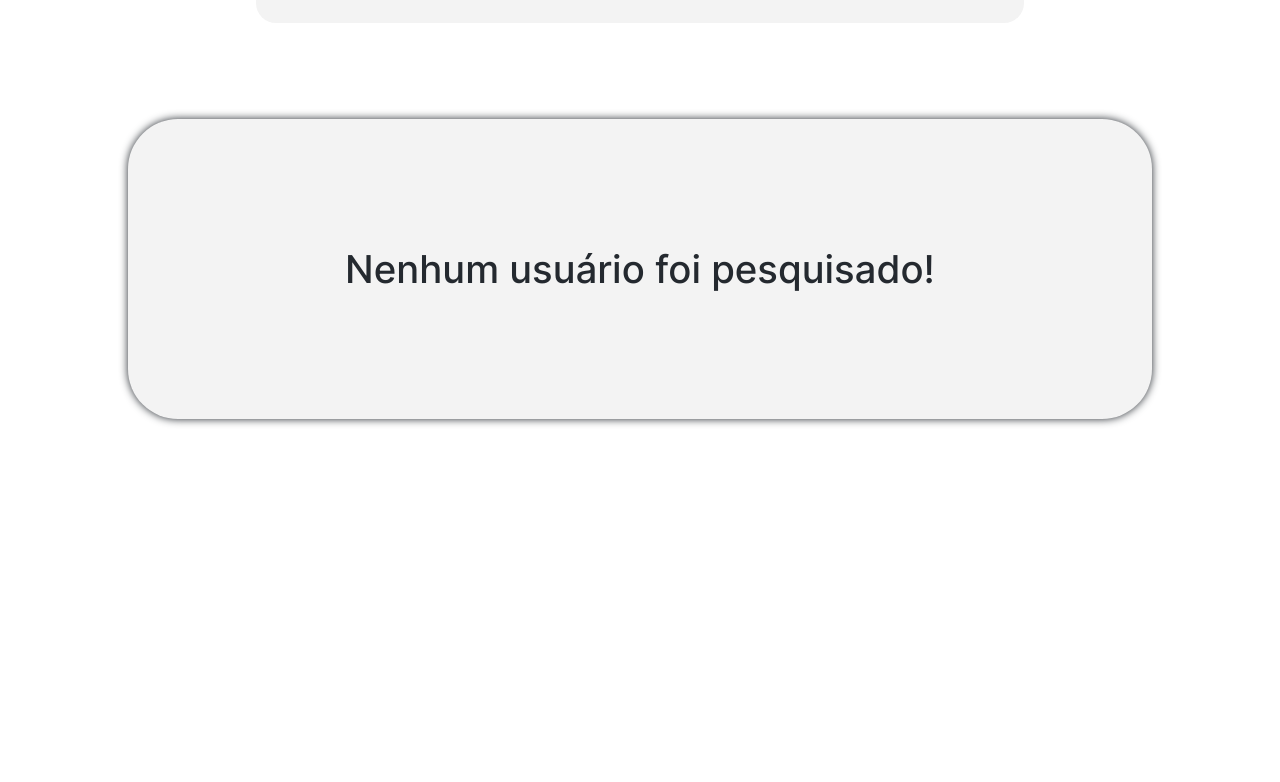
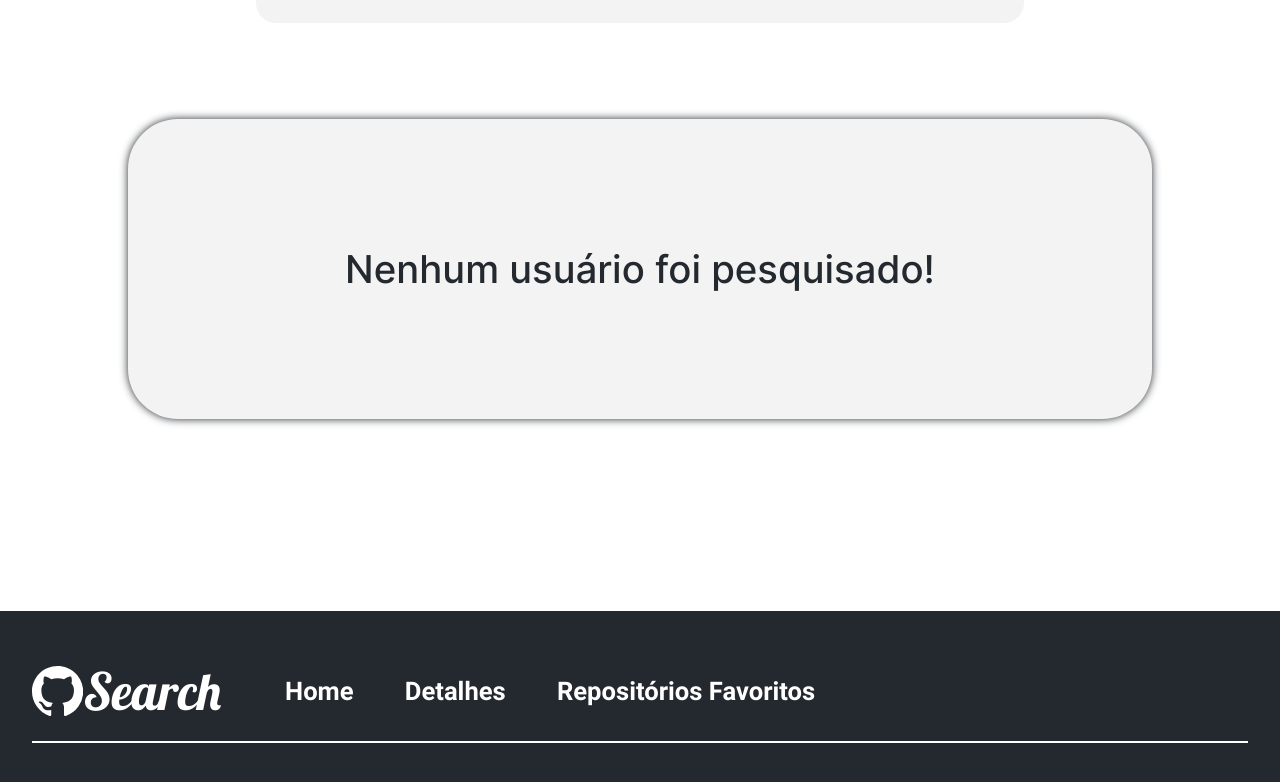
Before and after one commit to FeBassetto/Github_search, a React (Create React App) app: page / in a window 1280 px wide. Shown: the part 476-1258 px from the top of the page. Before the commit the page ends 991 px from the top, so only its background shows below. Built offline with nearby package versions, Linux system fonts and the light colour scheme.

Commit message:
TopFooterFinalizado

```diff
--- a/src/components/Footer/Footer.css
+++ b/src/components/Footer/Footer.css
@@ -0,0 +1,12 @@
+.footer{
+    height: 18vw;
+    width: 100%;
+
+    padding: 2rem;
+
+    box-sizing: border-box;
+
+    display: flex;
+    flex-direction: column;
+    align-items: center;
+}
--- a/src/components/Footer/Footer.jsx
+++ b/src/components/Footer/Footer.jsx
@@ -1,14 +1,20 @@
 import React from "react";
+import './Footer.css'
+import styled from 'styled-components';
+import TopFooter from "./TopFooter/TopFooter";
 
-
+const StyledFooter = styled.footer`
+    color:${props => props.theme.headerText};
+    background-color: ${props => props.theme.dark}
+`
 
 const Footer = () => {
 
 
     return(
-        <footer>
-
-        </footer>
+        <StyledFooter className="footer">
+            <TopFooter/>
+        </StyledFooter>
     )
 }
 
--- /dev/null
+++ b/src/components/Footer/TopFooter/TopFooter.css
@@ -0,0 +1,42 @@
+.topFooter{
+    color: inherit;
+
+    height: 60%;
+    width: 100%;
+
+
+    box-sizing: border-box;
+
+    display: flex;
+    flex-direction: row;
+    align-items: center;
+
+    border-bottom: 2px solid #ffffff;
+}
+
+.topFooter > *:first-child:hover{
+    opacity: .7;
+}
+
+.footerNavigation{
+    padding: 0 5vw;
+    width: 60%;
+}
+
+.footerList{
+    display: flex;
+    flex-direction: row;
+    gap: 0 4vw;
+}
+
+.footerItem a{
+    text-decoration: none;
+    color: inherit;
+
+    font-size: 2vw;
+    font-family: RobotoBold;
+}
+
+.footerItem a:hover{
+    opacity: .7;
+}
--- /dev/null
+++ b/src/components/Footer/TopFooter/TopFooter.jsx
@@ -0,0 +1,37 @@
+import React from "react";
+import './TopFooter.css'
+import Logo from './../../Header/Logo/Logo';
+import { Link } from "react-router-dom";
+
+
+const TopFooter = () => {
+
+
+
+    return (
+        <div className="topFooter">
+            <Logo />
+            <nav className="footerNavigation">
+                <ul className="footerList">
+                    <li className="footerItem">
+                        <Link to="/">
+                            Home
+                        </Link>
+                    </li>
+                    <li className="footerItem">
+                    <Link to="/detalhes">
+                        Detalhes
+                    </Link>
+                    </li>
+                    <li className="footerItem">
+                    <Link to="favoritos">
+                        Repositórios Favoritos
+                    </Link>
+                    </li>
+                </ul>
+            </nav>
+        </div>
+    )
+}
+
+export default TopFooter
--- a/src/components/UserSearched/UserSearched.css
+++ b/src/components/UserSearched/UserSearched.css
@@ -2,7 +2,7 @@
     height: auto;
     width: 80%;
 
-    margin: 6rem auto;
+    margin: 6rem auto 0rem auto;
 
     border-radius: 50px;
 }
--- a/src/pages/Home.jsx
+++ b/src/pages/Home.jsx
@@ -7,6 +7,9 @@ import UserSearched from "../components/UserSearched/UserSearched";
 const StyledHome = styled.main`
     background-color:${props => props.theme.background};
     padding-top:15vw;
+    padding-bottom:15vw;
+    min-height:100vh;
+    box-sizing:border-box;
 
     @media screen and (max-width:750px){
         padding-top:7rem;
```
